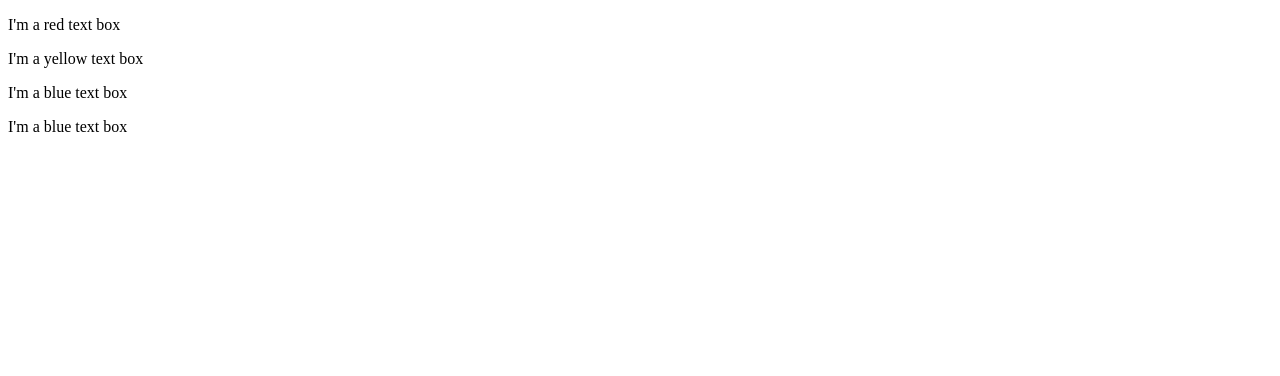
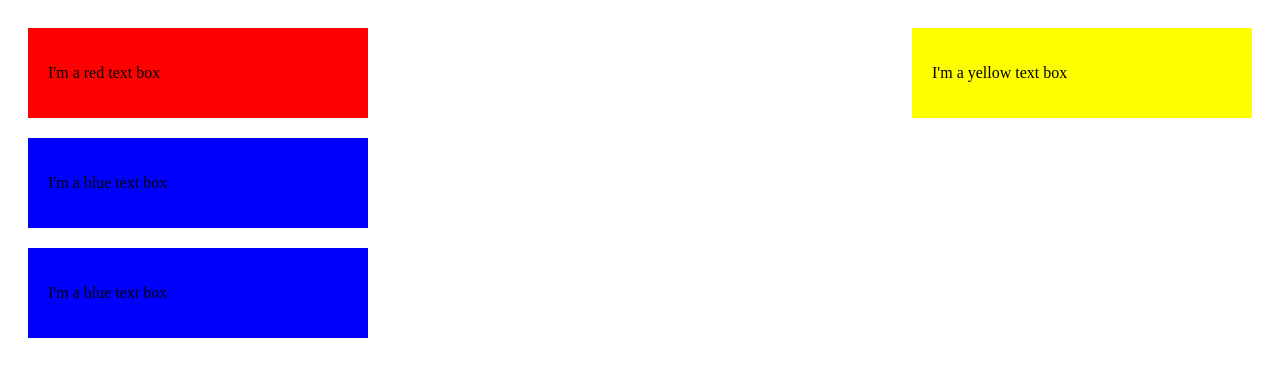
Before and after one commit to ctghadiri/coding-drills, a plain HTML site: page 01HTML-Git-CSS/09-core-css-float/challenge-prompt.html in a window 1280 px wide. Drawn offline with Linux system fonts and the light colour scheme.

Commit message:
adjust background color + float/clear divs and class + add ids/classes

```diff
--- a/01HTML-Git-CSS/09-core-css-float/challenge-prompt.html
+++ b/01HTML-Git-CSS/09-core-css-float/challenge-prompt.html
@@ -13,8 +13,8 @@
         padding: 20px;
         width: 300px;
         margin: 20px;
-
-        background-color: black;
+        float: left;
+        background-color: red;
         /* Float this element to the left */
 
     }
@@ -23,8 +23,8 @@
         padding: 20px;
         width: 300px;
         margin: 20px;
-
-        background-color: purple;
+        float: right;
+        background-color: yellow;
 
         /* Float this element to the right */
 
@@ -34,8 +34,8 @@
         padding: 20px;
         width: 300px;
         margin: 20px;
-
-        background-color: green;
+        clear: both;
+        background-color: blue;
 
         /* Clear the float for this element so it appears below the red and yellow boxes */
 
@@ -47,19 +47,19 @@
 <body>
 
     <!-- Add classes and IDs to the divs -->
-    <div>
+    <div id="red-textbox">
         <p>I'm a red text box</p>
     </div>
 
-    <div>
+    <div id="yellow-textbox">
         <p>I'm a yellow text box</p>
     </div>
 
-    <div>
+    <div class="blue-textbox">
         <p>I'm a blue text box</p>
     </div>
 
-    <div>
+    <div class="blue-textbox">
         <p>I'm a blue text box</p>
     </div>
 
```
Also changed, not shown: 01HTML-Git-CSS/09-core-css-float/README.md.
